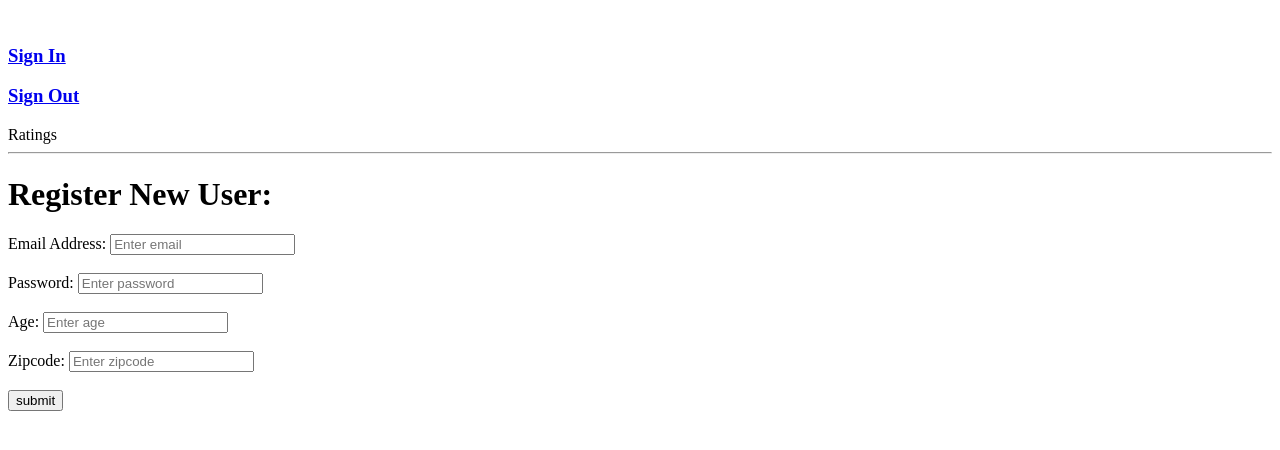
After one commit to neetiptl/ratings, a Flask app: page /register in a window 1280 px wide. The commit adds this page. Shown: the top 450 px of the page. Run offline with Flask 2, Linux system fonts and the light colour scheme.

Commit message:
accessing db

```diff
--- a/server.py
+++ b/server.py
@@ -30,7 +30,21 @@ def user_list():
     """Show list of users."""
 
     users = User.query.all()
+
     return render_template("user_list.html", users=users)
+
+@app.route("/users/<int:user_id>")
+def user_info(user_id):
+    """ displaying user user info"""
+
+    user_info = Rating.query.filter_by(user_id=user_id).all()
+    print user_info
+    user_id_info = User.query.filter(user_id == user_id).first()
+    score = user_id_info.ratings
+    print score
+
+    return render_template("user.html", user_email = user_id_info.email, user_zip = user_id_info.zipcode)
+    # return redirect("/")
 
 
 @app.route("/register", methods = ['GET'])
@@ -73,37 +87,24 @@ def get_sign_in_data():
     email = request.form.get("email")
     password = request.form.get("password")
 
-    logged_in_user=User.query.filter(email==email, password==password).one()
-    print logged_in_user
-
-    if email == logged_in_user.email and password == logged_in_user.password:
-        flash("user logged in")
-        return redirect("") #FIX ME!!
+    logged_in_user=User.query.filter_by(email=email, password=password).one()
+    if logged_in_user:
+        message = email + " logged in"
+        flash(message)
+        session['logged_in_user']=email
+        return redirect("/") #FIX ME!!
     else:
-        flash("wrong password or user not found")
+        message = "wrong password or user not found"
+        flash(message)
         return redirect("/sign_in")
 
 @app.route("/sign_out")
 def sign_out():
     """ signs out user and redirects to homepage"""
+    # if session['logged_in_user']: ##FIXME if user isnt signed in, dont try to sign out/delete session
+    del session['logged_in_user']
 
-
-
-
-
-
-
-
-
-    # # exists = None
-    # if request.form('username'): #is in db:
-    #     if request.form('password') == #id equal to username[password]
-    #     else:
-    #         flash("WRONG PASSWORD!")
-    # else:
-    #     flash("USER NOT FOUND. PLEASE REGISTER!")
-    #     return render_template("/sign_in.html")
-    # return redirect("/")
+    return redirect("/")
 
 
 @app.route("/logged_in")
--- a/templates/base.html
+++ b/templates/base.html
@@ -1,14 +1,22 @@
 <!doctype html>
 <html>
 <head>
-  <title>Ratings</title>
+  <title>Ratings</title><br>
+  <h3><a href="/sign_in">Sign In</a></h3>
+  <h3><a href="/sign_out">Sign Out</a></h3>
 </head>
 
 <body>
   Ratings
   <hr>
+  <div classs="flashes">
+    {% for message in get_flashed_messages() %}
+    {{message}}
+    {% endfor %}
+  </div>
+  {% block content %} put your content here {% endblock %}
 
-  {% block content %} put your content here {% endblock %}
+
 
 </body>
 </html>
--- a/templates/homepage.html
+++ b/templates/homepage.html
@@ -1,7 +1,6 @@
 {% extends 'base.html' %}
 {% block content %}
 
-<h3><a href="/sign_in">Sign In</a></h3><br><br>
 <h3><a href="/register">Register</a></h3>
 
 <h1>Ratings</h1>
--- /dev/null
+++ b/templates/registration_form.html
@@ -0,0 +1,22 @@
+{% extends 'base.html' %}
+{% block content %}
+
+<h1>Register New User:</h1>
+<form action="/register" method='post'>
+
+    Email Address:
+    <input type='text' name='email' placeholder='Enter email'></input><br><br>
+
+    Password:
+    <input type="password" name="password" placeholder='Enter password'></input><br><br>
+
+    Age:
+    <input type='text' name='age' placeholder="Enter age"></input><br><br>
+
+    Zipcode:
+    <input type='text' name='zipcode' placeholder="Enter zipcode"></input><br><br>
+
+    <input type='submit' value="submit"></input>
+</form>
+
+{% endblock %}
--- a/templates/sign_in.html
+++ b/templates/sign_in.html
@@ -6,7 +6,7 @@
 <form action="/sign_in" method="POST">
 
     Email:
-    <input type='text' name='Email' placeholder="Enter Email"></input><br><br>
+    <input type='text' name='email' placeholder="Enter Email"></input><br><br>
 
     Password:
     <input type="text" name="password" placeholder="Enter password"></input><br><br>
```
Also changed, not shown: templates/logged_in_user.html (added, +12 -0 lines), templates/user.html (added, +12 -0 lines).
